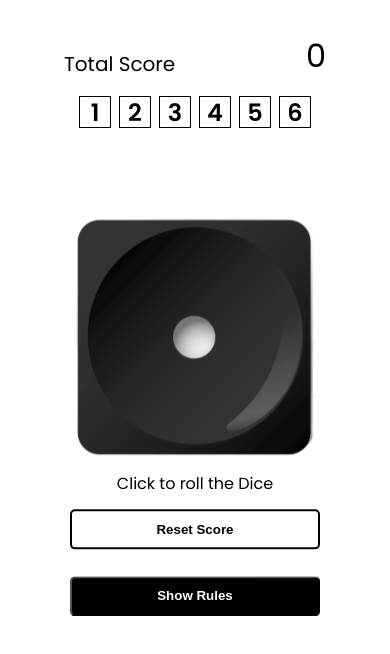
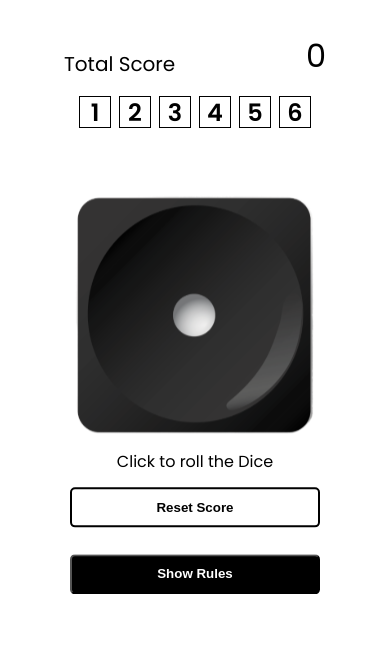
Before and after one commit to abhijith-07/dice-game, a React (Vite) app: page / in a window 390 px wide. Both pictures are taken after a click on the button "Play Now". Shown: the top 654 px of the page. Built offline with nearby package versions, Linux system fonts and the light colour scheme.

Commit message:
style fix: cube positioned

```diff
--- a/src/components/Cube/Cube.module.css
+++ b/src/components/Cube/Cube.module.css
@@ -59,3 +59,9 @@
         transform: translate(-50%, -50%);
     }
 }
+
+@media (max-width: 576px) {
+    .gameContainer {
+        top: 25rem;
+    }
+}
```
